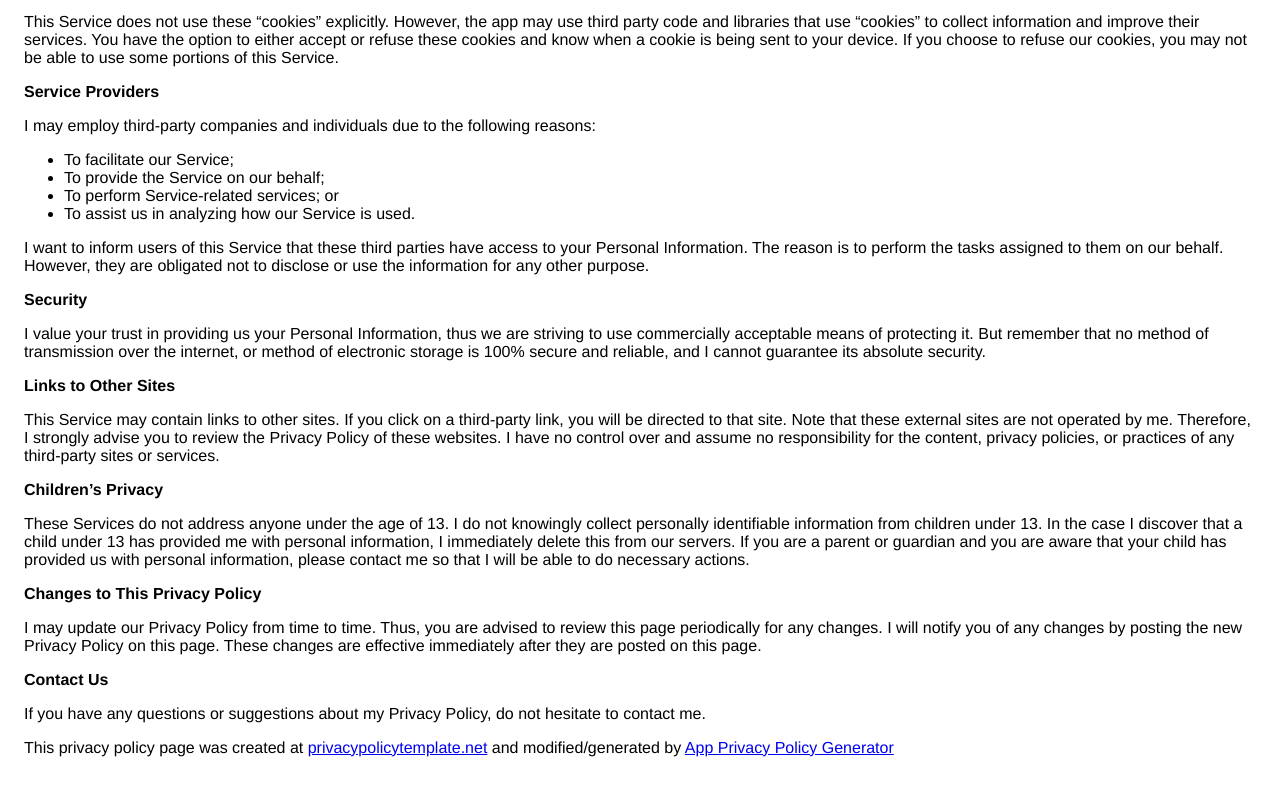
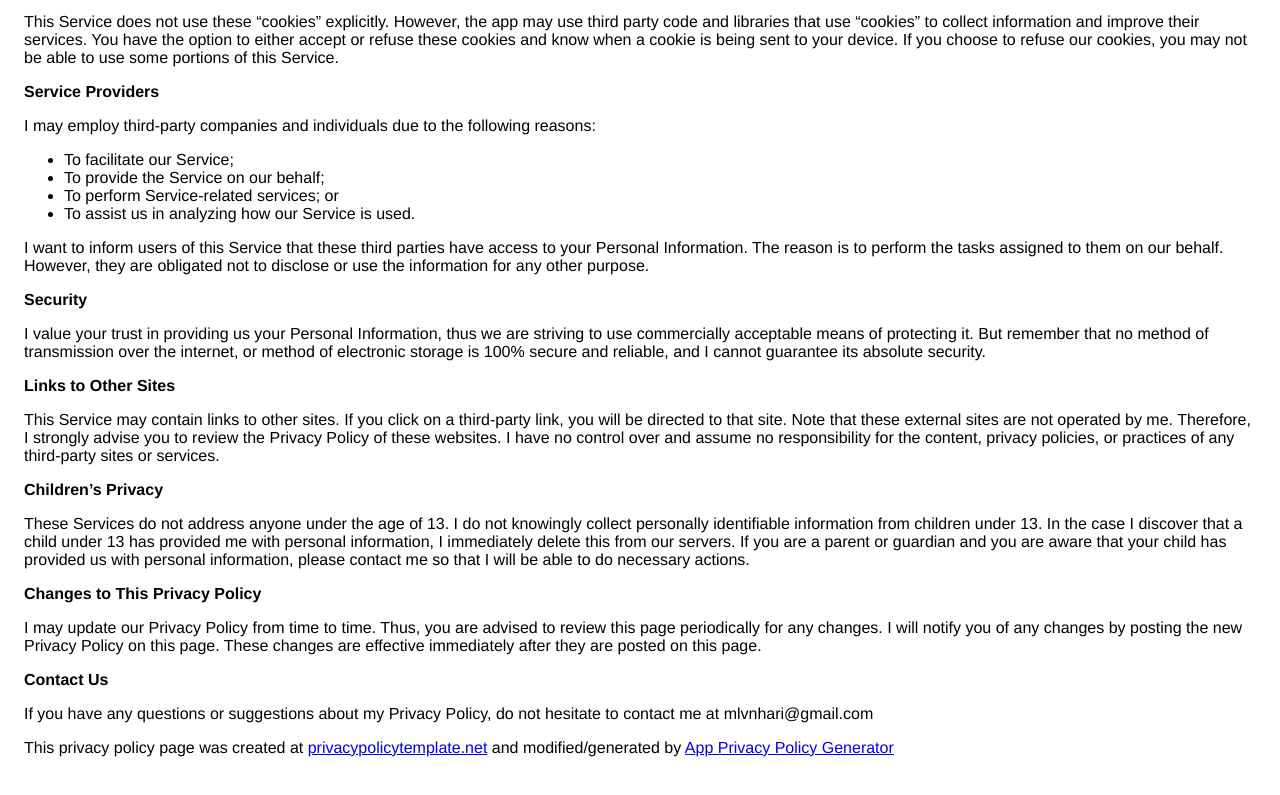
Before and after one commit to BAM-Developers/down-game, a plain HTML site: page index.html in a window 1280 px wide. Shown: the part 629-1424 px from the top of the page. Drawn offline with Linux system fonts and the light colour scheme.

Commit message:
Update index.html

```diff
--- a/index.html
+++ b/index.html
@@ -51,7 +51,7 @@
                     the new Privacy Policy on this page. These changes are effective immediately after they are posted on
                     this page.
                   </p> <p><strong>Contact Us</strong></p> <p>If you have any questions or suggestions about my Privacy Policy, do not hesitate to contact
-                    me.
+                    me at mlvnhari@gmail.com
                   </p> <p>This privacy policy page was created at <a href="https://privacypolicytemplate.net" target="_blank">privacypolicytemplate.net</a>                    and modified/generated by <a href="https://app-privacy-policy-generator.firebaseapp.com/" target="_blank">App Privacy Policy Generator</a></p>
 </body>
 </html>
```
